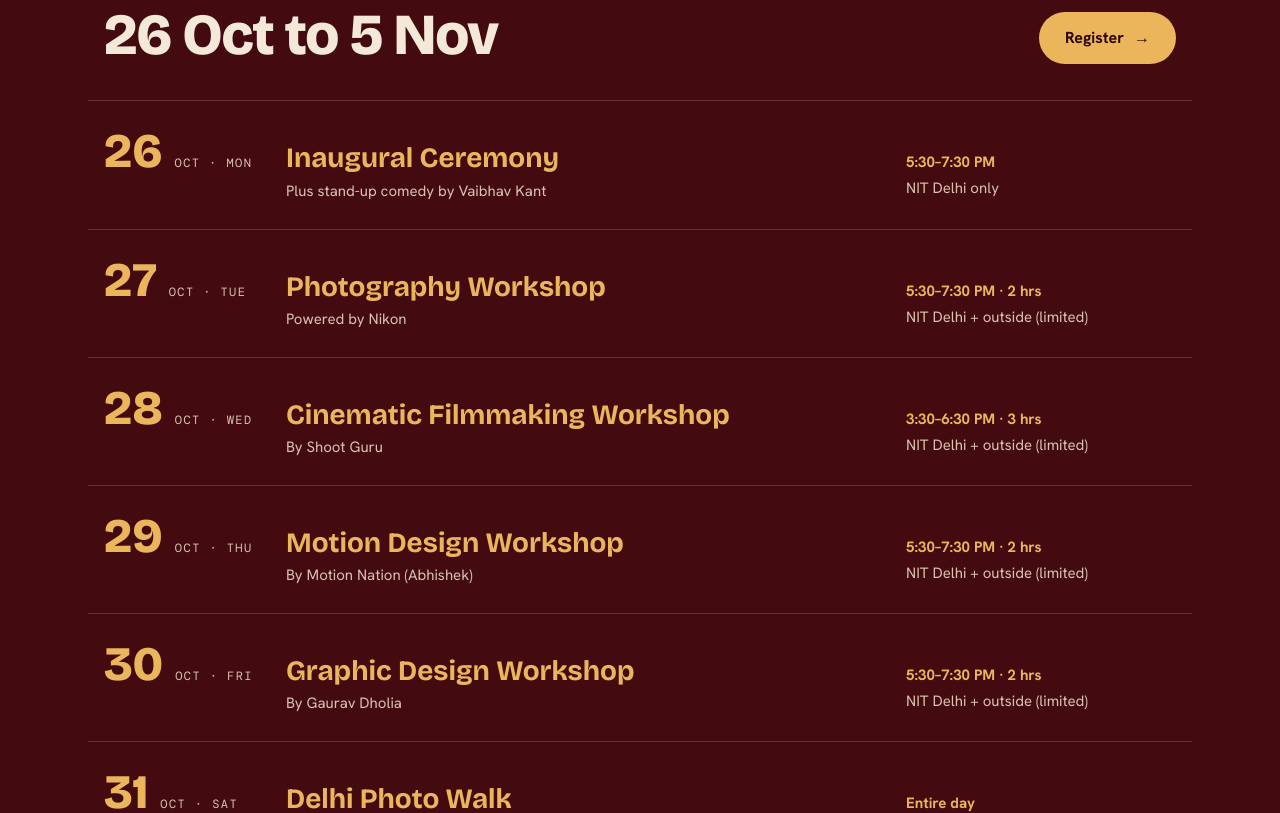
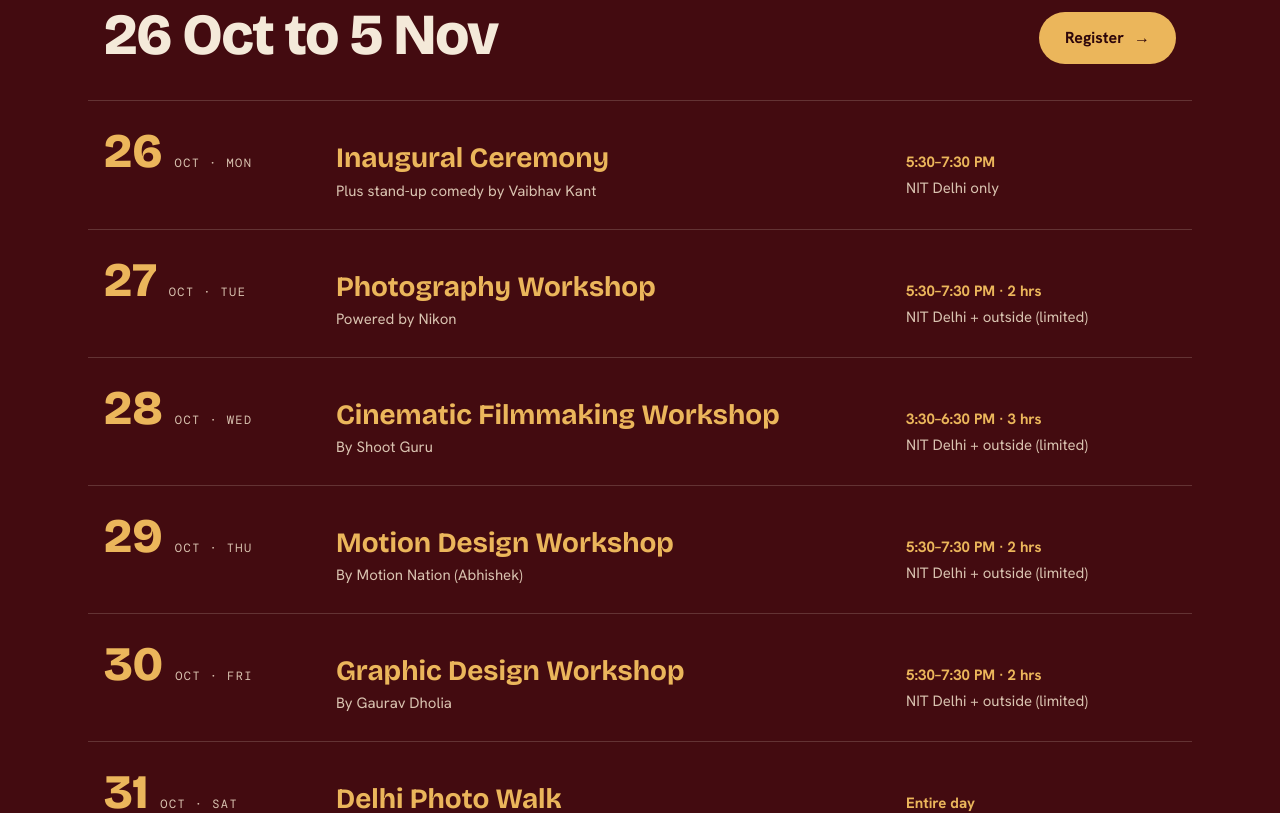
Before and after one commit to dilpreet579/radiance-website, a Next.js app: page / in a window 1280 px wide. Shown: the part 1820-2633 px from the top of the page. Built offline with nearby package versions, Linux system fonts and the light colour scheme; no server answers.

Commit message:
Schedule: widen date column so the date label stays on one line

```diff
--- a/app/page.tsx
+++ b/app/page.tsx
@@ -78,9 +78,9 @@ export default async function Home() {
           <div className="border-b border-cream/[.18]">
             {SCHEDULE.map((d) => (
               <Link key={d.title} href={d.href} className="-mx-4 flex flex-wrap items-baseline gap-x-8 gap-y-2.5 border-t border-cream/[.18] px-4 py-[26px] text-cream hover:bg-cream/[.06] hover:text-cream">
-                <div className="flex basis-[150px] items-baseline gap-3">
+                <div className="flex basis-[200px] items-baseline gap-3">
                   <span className="font-display text-5xl font-extrabold leading-none text-gold">{d.day}</span>
-                  <span className="font-mono text-xs uppercase tracking-[.12em] text-muted">{d.mon} · {d.dow}</span>
+                  <span className="whitespace-nowrap font-mono text-xs uppercase tracking-[.12em] text-muted">{d.mon} · {d.dow}</span>
                 </div>
                 <div className="basis-80 flex-1">
                   <div className="font-display text-[clamp(21px,2.4vw,28px)] font-bold leading-[1.15]">{d.title}</div>
```
